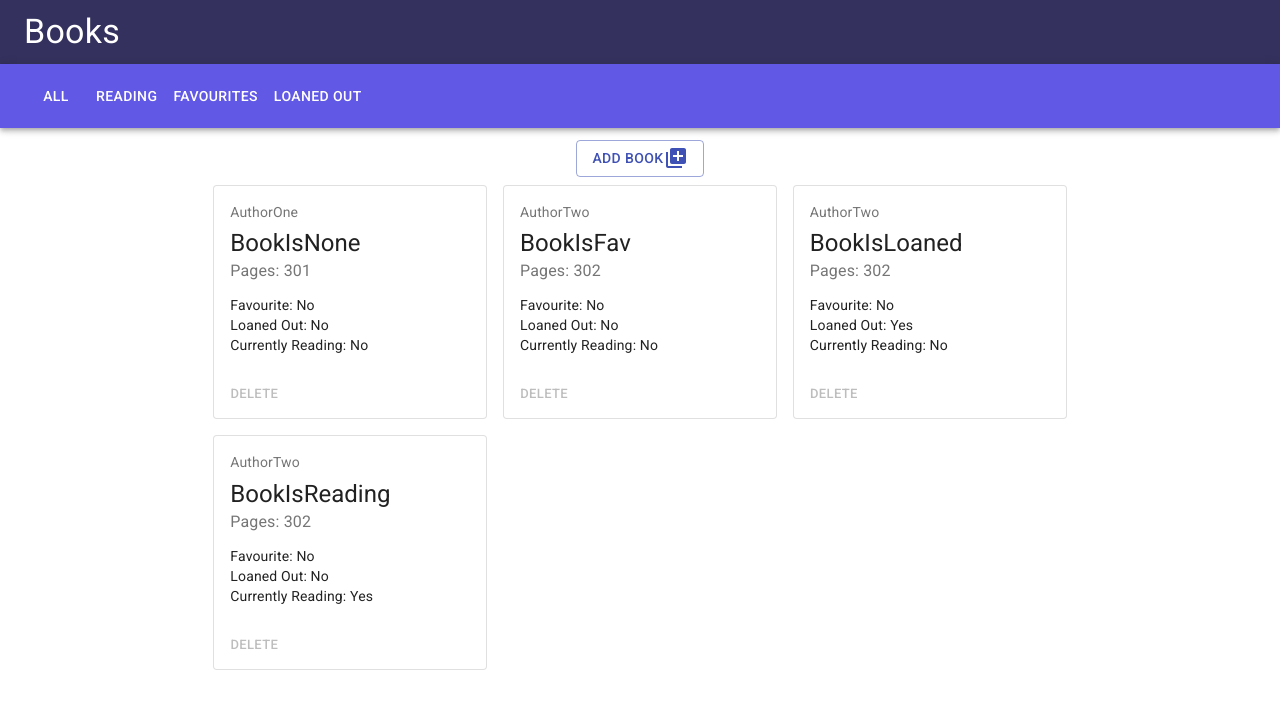
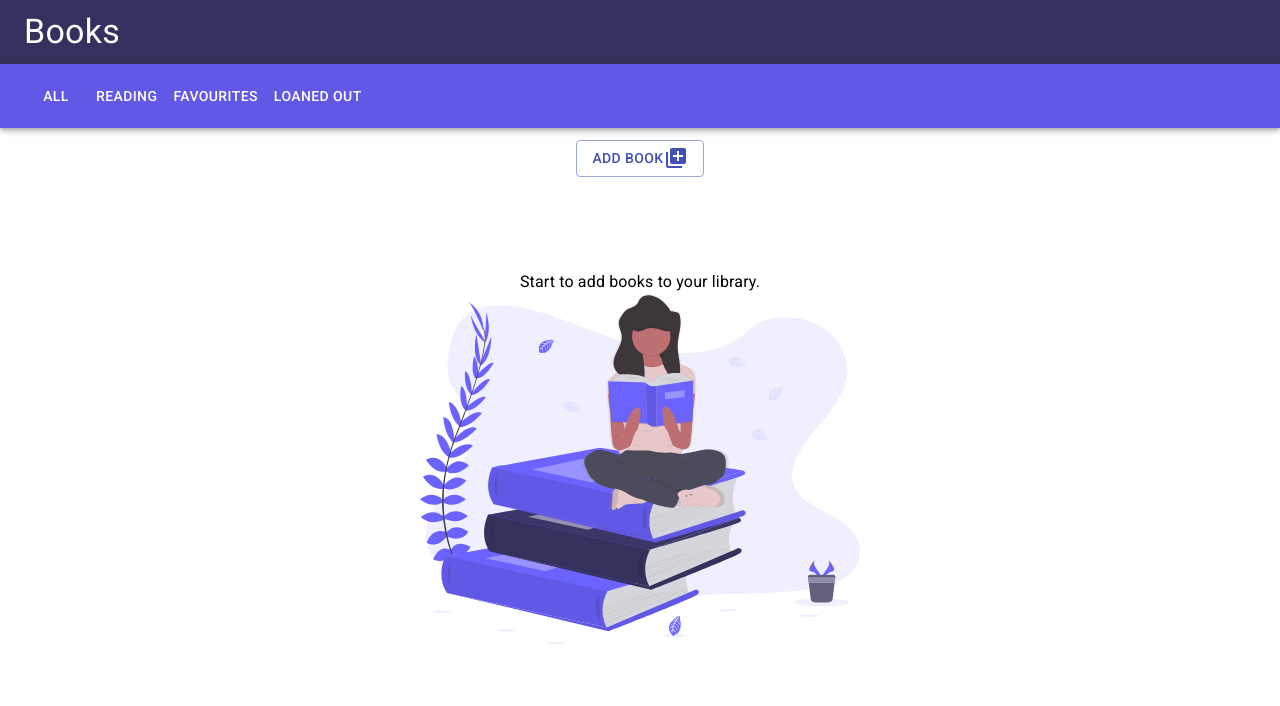
Before and after one commit to flsoller/library-react-app, a React (Create React App) app: page / in a window 1280 px wide. Shown: the top 706 px of the page. Built offline with nearby package versions, Linux system fonts and the light colour scheme.

Commit message:
Push dialog input to global bookStorage.

```diff
--- a/src/App.js
+++ b/src/App.js
@@ -10,42 +10,42 @@ import ContentHolder from './components/content/ContentHolder';
 
 // DUMMY DATA
 export let bookStorage = [
-  {
-    title: 'BookIsNone',
-    author: 'AuthorOne',
-    pages: 301,
-    isFav: false,
-    isLoaned: false,
-    isReading: false,
-    key: Math.random(),
-  },
-  {
-    title: 'BookIsFav',
-    author: 'AuthorTwo',
-    pages: 302,
-    isFav: false,
-    isLoaned: false,
-    isReading: false,
-    key: Math.random(),
-  },
-  {
-    title: 'BookIsLoaned',
-    author: 'AuthorTwo',
-    pages: 302,
-    isFav: false,
-    isLoaned: true,
-    isReading: false,
-    key: Math.random(),
-  },
-  {
-    title: 'BookIsReading',
-    author: 'AuthorTwo',
-    pages: 302,
-    isFav: false,
-    isLoaned: false,
-    isReading: true,
-    key: Math.random(),
-  },
+  // {
+  //   title: 'BookIsNone',
+  //   author: 'AuthorOne',
+  //   pages: 301,
+  //   isFav: false,
+  //   isLoaned: false,
+  //   isReading: false,
+  //   key: Math.random(),
+  // },
+  // {
+  //   title: 'BookIsFav',
+  //   author: 'AuthorTwo',
+  //   pages: 302,
+  //   isFav: false,
+  //   isLoaned: false,
+  //   isReading: false,
+  //   key: Math.random(),
+  // },
+  // {
+  //   title: 'BookIsLoaned',
+  //   author: 'AuthorTwo',
+  //   pages: 302,
+  //   isFav: false,
+  //   isLoaned: true,
+  //   isReading: false,
+  //   key: Math.random(),
+  // },
+  // {
+  //   title: 'BookIsReading',
+  //   author: 'AuthorTwo',
+  //   pages: 302,
+  //   isFav: false,
+  //   isLoaned: false,
+  //   isReading: true,
+  //   key: Math.random(),
+  // },
 ];
 
 // Component
--- a/src/components/content/ContentHolder.jsx
+++ b/src/components/content/ContentHolder.jsx
@@ -1,5 +1,6 @@
 // Maintains content views
 import React from 'react';
+import { bookStorage } from '../../App';
 
 import CardItem from './CardItem';
 import { Grid, makeStyles } from '@material-ui/core';
@@ -43,6 +44,7 @@ const ContentHolder = ({ books, setBooks }) => {
   // Handle input from dialog
   const handleInputDialog = (input) => {
     setBooks([...books, input]);
+    bookStorage.push(input);
   };
 
   //JSX
```
